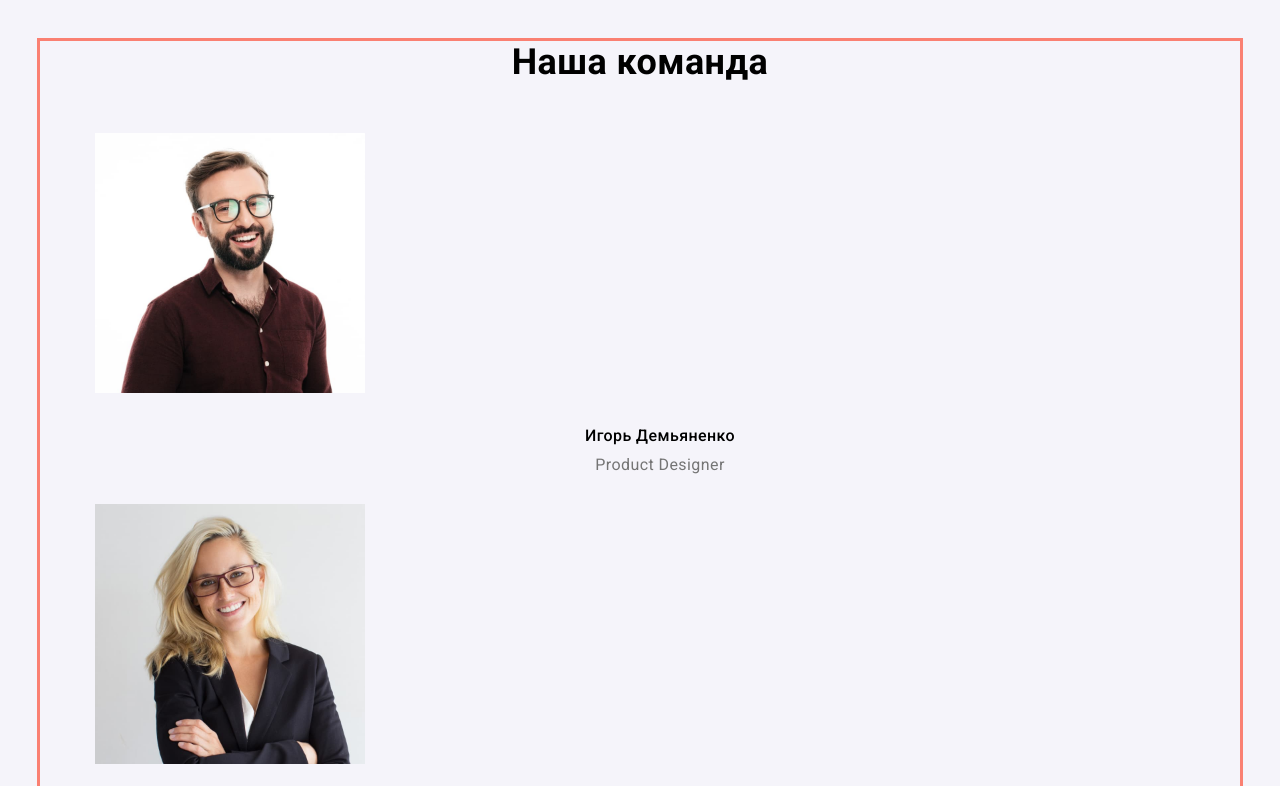
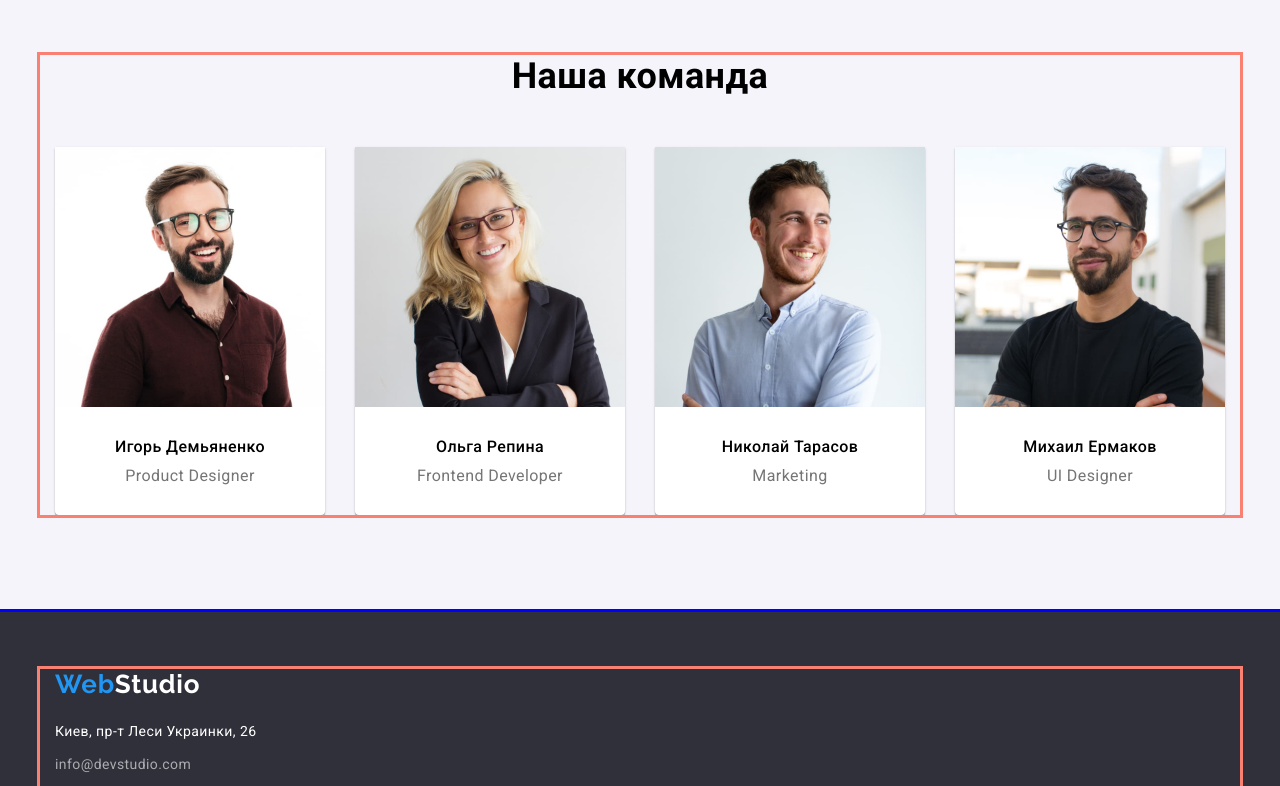
Before and after one commit to Volodymyr1974/goit-markup-hw-03, a plain HTML site: page index.html in a window 1280 px wide. Shown: the part 1580-2366 px from the top of the page. Drawn offline with nearby package versions, Linux system fonts and the light colour scheme.

Commit message:
завершує головну сторінку макету

```diff
--- a/css/styles.css
+++ b/css/styles.css
@@ -1,24 +1,10 @@
     /* цвет основного текста #212121 */
-
-
     /* цвет вчторичного текста #757575  */
-
-
     /* цвет акцента  #2196F3 */
-
-
     /* цвет белого текста #FFFFFF; */
-
-
     /* цвет текста контакта  rgba(255, 255, 255, 0.6); */
-
-
-/* основной цвет фона #FFFFFF */
-
-
+    /* основной цвет фона и хедера #FFFFFF */
     /* вторичный цвет фона #F5F4FA */
-
-
     /* цвет фона футера #2F303A */
 
      :root {
@@ -76,8 +62,6 @@ body {
         padding-top: 94px;
         padding-bottom: 94px;
     }
-
-
     /* Шапка сайта */
 
     .page-header {
@@ -103,8 +87,6 @@ body {
         padding-top: 24px;
         padding-bottom: 25px;
     }
-
-
     /* Навигация сайта */
 
     .box {
@@ -151,8 +133,6 @@ body {
     .site-nav .link.current {
         color: var(--accent-color);
     }
-
-
     /* Контакты сайта */
 
     .contacts {
@@ -180,8 +160,6 @@ body {
     .address .link:focus {
         color: var(--accent-color);
     }
-
-
     /* Герой для index.html*/
 
     .hero,
@@ -218,12 +196,19 @@ body {
         letter-spacing: 0.06em;
         margin-left: auto;
         margin-right: auto;
+        box-shadow: 0px 4px 4px rgba(0, 0, 0, 0.15);
+        border-radius: 4px;
+        padding-top: 10px;
+        padding-bottom: 10px;
+        padding-left: 32px;
+        padding-right: 32px;
+        border: 0;
     }
-
-
     /* Главные секции сайта */
 
-.advantage .list {
+    .advantage.list,
+    .works.list,
+    .member.list {
         display: flex;
         padding-left: 0;
     }
@@ -232,12 +217,12 @@ body {
         display: block;
         background-color: rgb(223, 236, 229);
     }
-
-
     /* .advantage .list {
     padding-left: 0; */
 
-.advantage.list .item:not(:last-child) {
+    .advantage.list .item:not(:last-child),
+    .works.list .item:not(:last-child),
+    .member.list .item:not(:last-child) {
         margin-right: 30px;
     }
 
@@ -265,22 +250,40 @@ body {
         text-align: center;
         margin-bottom: 50px;
     }
-
-.works.list {
+    /* .works.list {
     display: flex;
     padding-left: 0;
     justify-content: space-between;
-}
+} */
 
     .works-foto {
         display: block;
     }
+    /* .works.list .item:not(:last-child) {
+    margin-right: 30px;
+} */
 
     .team {
         background-color: var(--secondary-bgc-color);
     }
+    /* .member.list {
+        display: flex;
+        padding-left: 0px;
+        justify-content: space-between;
+    } */
+    /* .member.list .item:not(:last-child) {
+        margin-right: 30px;
+    } */
+
+    .member.list .item {
+        display: block;
+        background-color: var(--white-color-bgc-text);
+        box-shadow: 0px 1px 3px rgba(0, 0, 0, 0.12), 0px 1px 1px rgba(0, 0, 0, 0.14), 0px 2px 1px rgba(0, 0, 0, 0.2);
+        border-radius: 0px 0px 4px 4px;
+    }
 
     .team-img {
+        display: block;
         margin-bottom: 30px;
     }
 
@@ -314,11 +317,7 @@ body {
         font-size: 16px;
         line-height: 1.88;
     }
-
-
     /* identical to box height, or 187% */
-
-
     /* Футер */
 
     .footer {
@@ -352,8 +351,6 @@ body {
     .address-list>.item:not(:last-child) {
         margin-bottom: 9px;
     }
-
-
     /* Кнопки */
 
     .btn {
--- a/index.html
+++ b/index.html
@@ -74,13 +74,13 @@
             <div class="container">
                 <h2 class="works-title">Чем мы занимаемся</h2>
                 <ul class="works list">
-                    <li>
+                    <li class="item">
                         <img src="./images/tablet.jpg" class="works-foto" alt="десктопные приложения" width="370">
                     </li>
-                    <li>
+                    <li class="item">
                         <img src="./images/phone.jpg" class="works-foto" alt="мобильные приложения" width="370">
                     </li>
-                    <li>
+                    <li class="item">
                         <img src="./images/design.jpg" class="works-foto" alt="дизайн решения" width="370">
                     </li>
                 </ul>
@@ -90,23 +90,23 @@
         <section class="team section">
             <div class="container">
                 <h2 class="team-title">Наша команда</h2>
-                <ul class="list">
-                    <li>
+                <ul class="member list">
+                    <li class="item">
                         <img src="./images/foto1.jpg" class="team-img" alt="портрет" width="270">
                         <h3 class="team-name">Игорь Демьяненко</h3>
                         <p class="team-position">Product Designer</p>
                     </li>
-                    <li>
+                    <li class="item">
                         <img src="./images/foto2.jpg" class="team-img" alt="портрет" width="270">
                         <h3 class="team-name">Ольга Репина</h3>
                         <p class="team-position">Frontend Developer</p>
                     </li>
-                    <li>
+                    <li class="item">
                         <img src="./images/foto3.jpg" class="team-img" alt="портрет" width="270">
                         <h3 class="team-name">Николай Тарасов</h3>
                         <p class="team-position">Marketing</p>
                     </li>
-                    <li>
+                    <li class="item">
                         <img src="./images/foto4.jpg" class="team-img" alt="портрет" width="270">
                         <h3 class="team-name">Михаил Ермаков</h3>
                         <p class="team-position">UI Designer</p>
```
Lines whose indentation alone changed are shown as unchanged.
